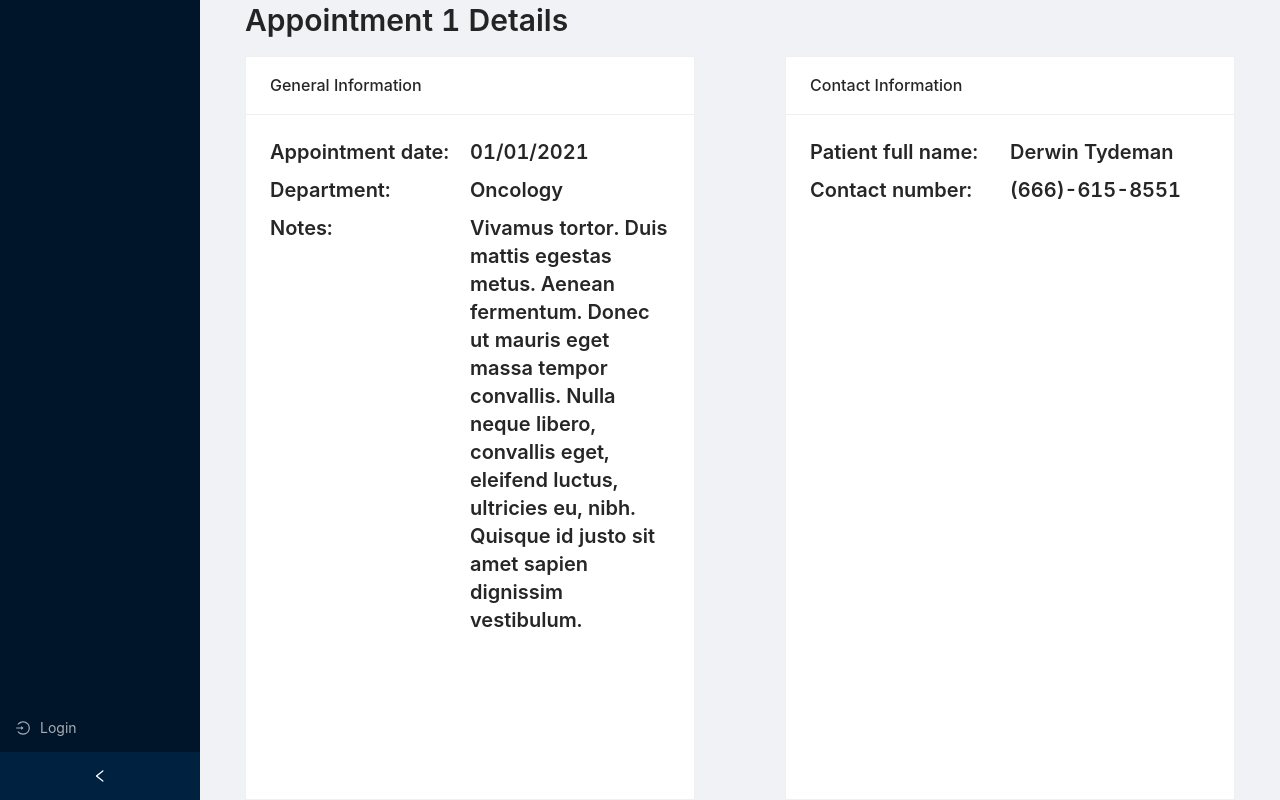
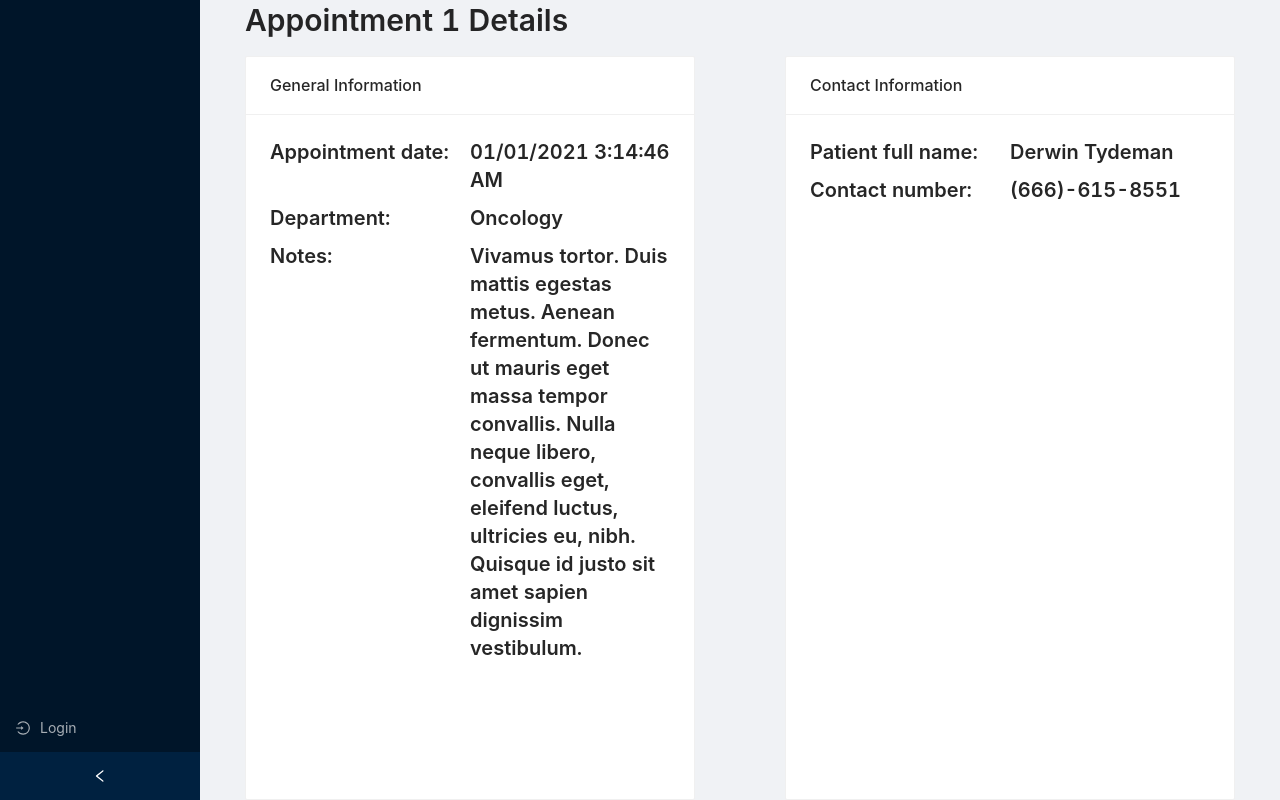
Before and after one commit to vladyslavdmytrenko/project-2, a React (Create React App) app: page /appointment/1 in a window 1280 px wide. Built offline with nearby package versions, Linux system fonts and the light colour scheme; data requests are answered from the project's data file.

Commit message:
UI: update props and import utils

```diff
--- a/src/components/Appointment/Detail/index.js
+++ b/src/components/Appointment/Detail/index.js
@@ -2,17 +2,11 @@ import { Card, Col, Row, Typography } from 'antd';
 import React from 'react';
 
 import style from './Detail.module.css';
-import { timestampToDate } from 'utils';
+import { timestampToDateTime } from 'utils';
 
 const AppointmentDetail = (props) => {
-  const {
-    appointment_date,
-    department,
-    notes,
-    patient_name,
-    phone_number,
-    status,
-  } = props.appointment;
+  const { appointment_date, department, notes, patient_name, phone_number } =
+    props.appointment;
 
   return (
     <>
@@ -25,7 +19,7 @@ const AppointmentDetail = (props) => {
               </Col>
               <Col span={12}>
                 <Typography.Title level={4}>
-                  {timestampToDate(appointment_date)}
+                  {timestampToDateTime(appointment_date)}
                 </Typography.Title>
               </Col>
             </Row>
```
